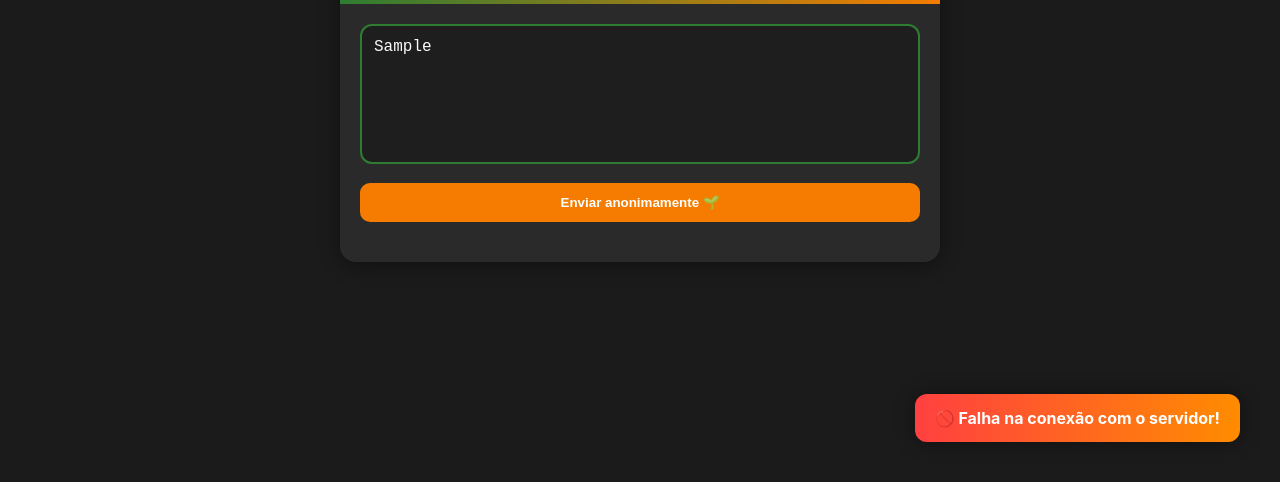
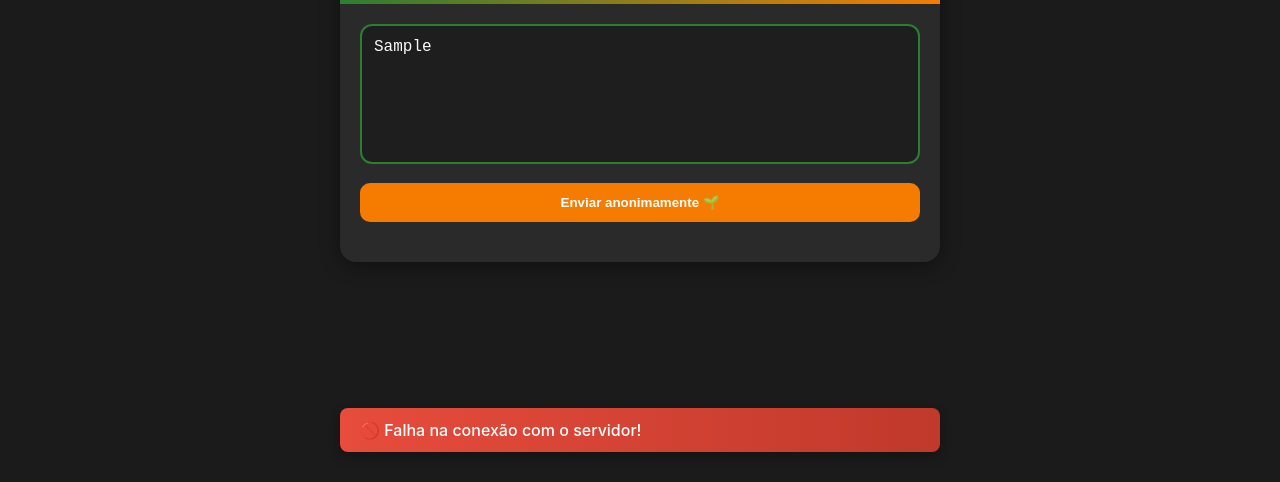
Before and after one commit to Js07f/caixa-reclamacoes-turma, a website: page caixa-de-reclamacoes-da-turma/public/afs.html in a window 1280 px wide. Both pictures are taken after typing "Sample" into the empty fields and a click on the button "Enviar anonimamente 🌱". Shown: the part 318-800 px from the top of the page. Drawn offline with Linux system fonts and the light colour scheme; no server answers.

Commit message:
Corrigido envio do AFS + popup animado

```diff
--- a/caixa-de-reclamacoes-da-turma/public/css/styles_afs.css
+++ b/caixa-de-reclamacoes-da-turma/public/css/styles_afs.css
@@ -232,3 +232,29 @@ h2 {
 .popup-msg.erro {
   background: linear-gradient(90deg, #ff4040, #ff8c00);
 }
+
+/* 🌟 Popup de notificação */
+.popup-msg {
+  position: fixed;
+  bottom: 30px;
+  left: 50%;
+  transform: translateX(-50%) scale(0.9);
+  background: linear-gradient(90deg, #2ecc71, #27ae60);
+  color: white;
+  padding: 12px 20px;
+  border-radius: 8px;
+  font-weight: 500;
+  opacity: 0;
+  transition: all 0.3s ease;
+  box-shadow: 0 4px 12px rgba(0,0,0,0.3);
+  z-index: 9999;
+}
+
+.popup-msg.erro {
+  background: linear-gradient(90deg, #e74c3c, #c0392b);
+}
+
+.popup-msg.mostrar {
+  opacity: 1;
+  transform: translateX(-50%) scale(1);
+}
--- a/caixa-de-reclamacoes-da-turma/public/js/app_afs.js
+++ b/caixa-de-reclamacoes-da-turma/public/js/app_afs.js
@@ -17,7 +17,8 @@ document.addEventListener("DOMContentLoaded", () => {
     }
 
     try {
-      const res = await fetch("http://localhost:3001/enviar", {
+      // 🔹 IMPORTANTE: usa rota relativa (funciona local e online)
+      const res = await fetch("/enviar_afs", {
         method: "POST",
         headers: { "Content-Type": "application/json" },
         body: JSON.stringify({ mensagem }),
```
